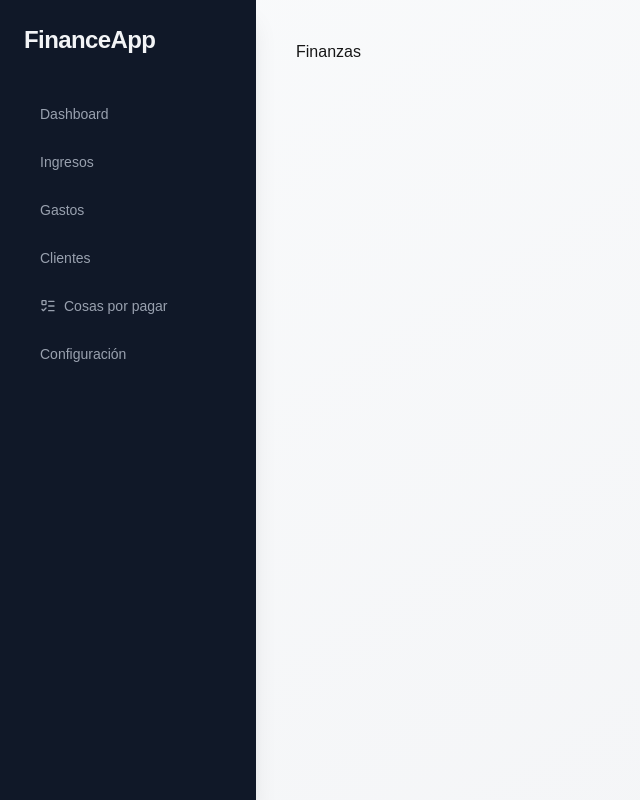
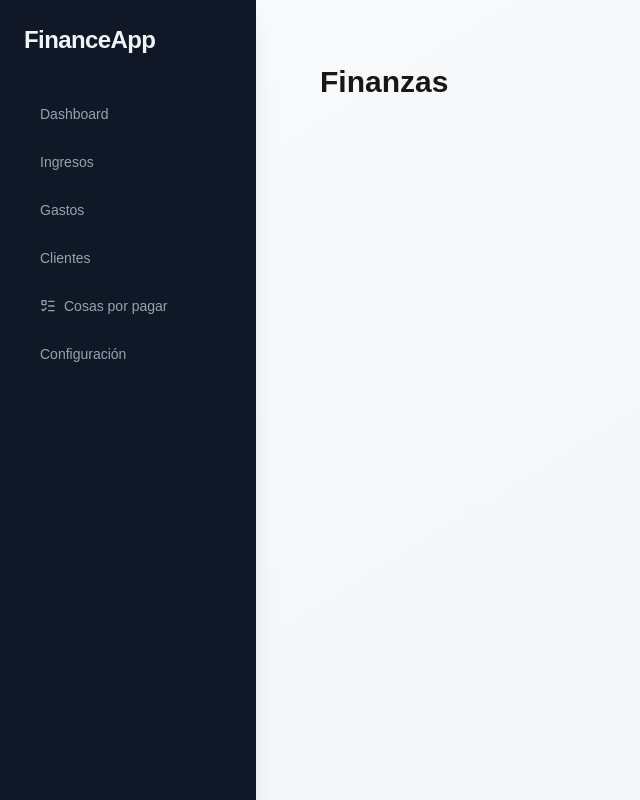
Before and after one commit to seitor0/finance-app, a Next.js app: page /dashboard/finanzas in a window 1280 px wide. Shown: the whole page, without its empty margins (0-640 px from the left). Built offline with nearby package versions, Linux system fonts and the light colour scheme; no server answers; the database is empty; sample sign-in values are in the browser's storage.

Commit message:
Fix finanzas page

```diff
--- a/app/dashboard/finanzas/page.tsx
+++ b/app/dashboard/finanzas/page.tsx
@@ -1,7 +1,7 @@
 export default function FinanzasPage() {
   return (
-    <div>
-      <h1>Finanzas</h1>
+    <div className="p-6">
+      <h1 className="text-3xl font-semibold">Finanzas</h1>
     </div>
   );
 }
```
